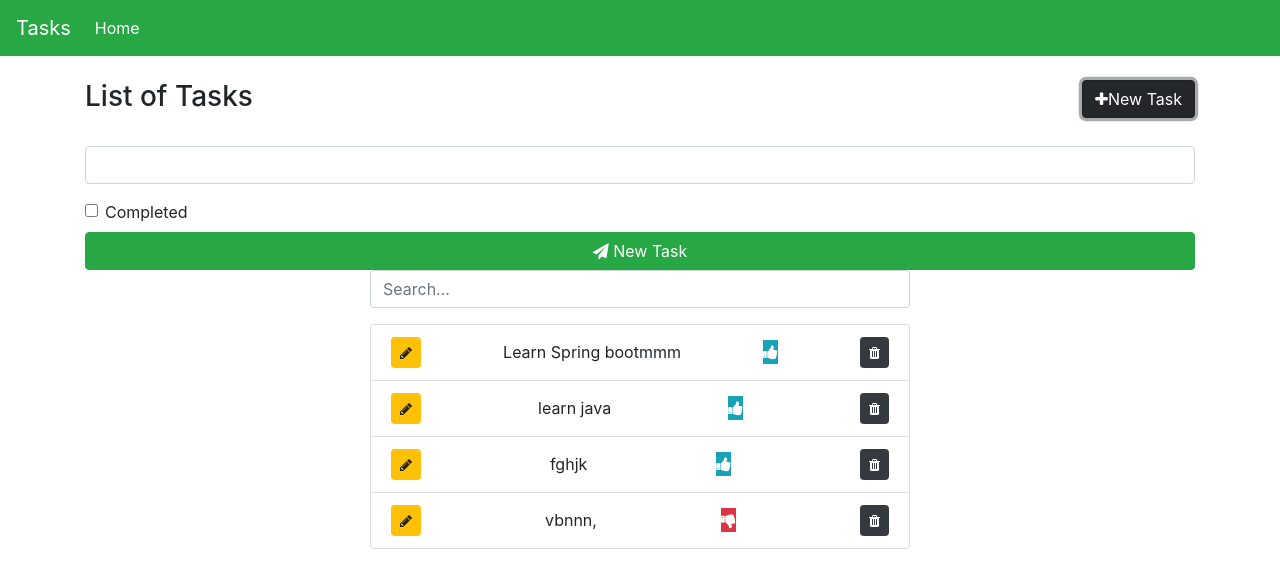
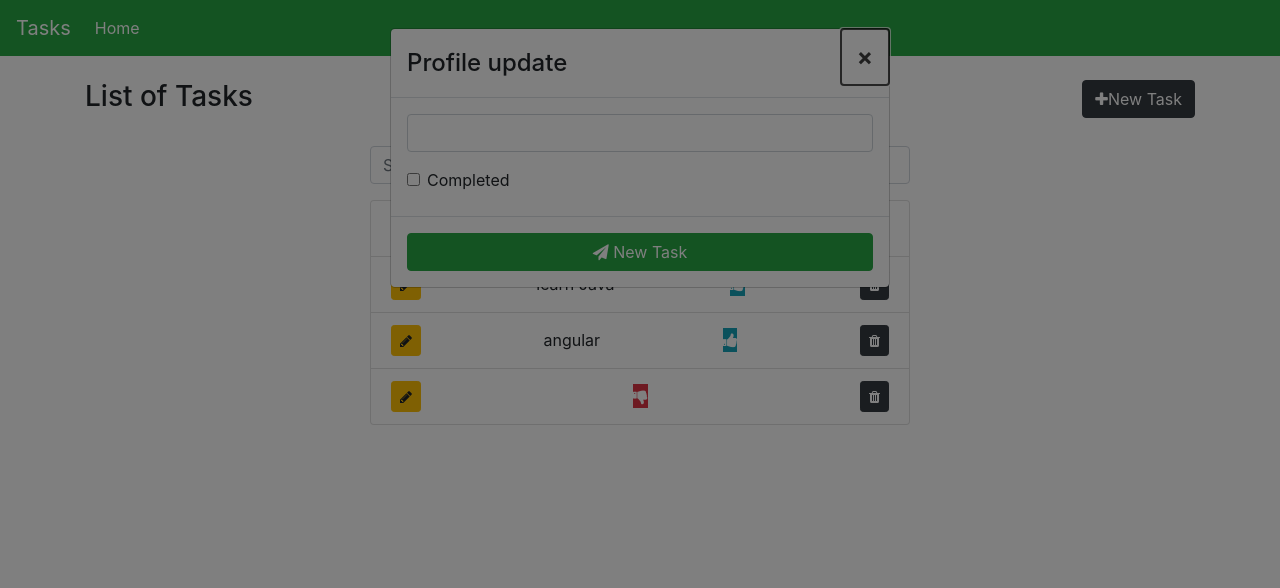
Before and after one commit to Mahmoudhadidi/ProjectAngular, an Angular app: page / in a window 1280 px wide. Both pictures are taken after a click on the button "New Task". Shown: the top 588 px of the page. Built offline with nearby package versions, Linux system fonts and the light colour scheme; data requests are answered from the project's data file.

Commit message:
popap ajout && popap modife

```diff
--- a/db.json
+++ b/db.json
@@ -2,23 +2,23 @@
   "tasks": [
     {
       "id": 2,
-      "label": "Learn Spring bootmmm",
+      "label": "Learn Spring boot",
       "completed": true
     },
     {
-      "label": "learn java",
+      "label": "learn Java",
       "completed": true,
       "id": 3
     },
     {
-      "label": "fghjk",
+      "label": "angular",
       "completed": true,
       "id": 4
     },
     {
-      "label": "vbnnn,",
+      "label": "",
       "completed": false,
-      "id": 5
+      "id": 8
     }
   ]
 }
--- a/package.json
+++ b/package.json
@@ -16,9 +16,11 @@
     "@angular/compiler": "~9.1.12",
     "@angular/core": "~9.1.12",
     "@angular/forms": "~9.1.12",
+    "@angular/localize": "~9.1.12",
     "@angular/platform-browser": "~9.1.12",
     "@angular/platform-browser-dynamic": "~9.1.12",
     "@angular/router": "~9.1.12",
+    "@ng-bootstrap/ng-bootstrap": "^6.2.0",
     "bootstrap": "^4.5.3",
     "rxjs": "~6.5.4",
     "tslib": "^1.10.0",
--- /dev/null
+++ b/src/app/matiere/matiere.component.ts
@@ -0,0 +1,15 @@
+import { Component, OnInit } from '@angular/core';
+
+@Component({
+  selector: 'app-matiere',
+  templateUrl: './matiere.component.html',
+  styleUrls: ['./matiere.component.css']
+})
+export class MatiereComponent implements OnInit {
+
+  constructor() { }
+
+  ngOnInit(): void {
+  }
+
+}
--- a/src/app/tasks/tasks.component.html
+++ b/src/app/tasks/tasks.component.html
@@ -4,13 +4,25 @@
 
     </div>
     <div class="col-md-6 text-right">
-        <button (click)="showForm = !showForm"  class="btn btn-dark">
+        <button  class="btn btn-dark" (click)="open(content)">
             <i class="fa fa-plus"></i>New Task
         </button>
     </div>
 </div>
 
-<div class="row" *ngIf="showForm">
+
+<ng-template #content let-modal>
+    <div class="modal-header">
+      <h4 class="modal-title" id="modal-basic-title">Profile update</h4>
+      <button type="button" class="close" aria-label="Close" (click)="modal.dismiss('Cross click')">
+        <span aria-hidden="true">&times;</span>
+      </button>
+    </div>
+    <div class="modal-body">
+
+
+
+        <div class="row" >
             <div class="col md-6 mx-auto">
                 <div class="form-group">
 
@@ -22,15 +34,26 @@
                     Completed
                   </label>
                 </div>
-        <button *ngIf="editForm" (click)="updateTask()" class="btn btn-warning btn-block ">
-            <i class="fa fa-refresh"></i> Update Task
-        </button>
-        <button *ngIf="!editForm" (click)="persistTask()" class="btn btn-success btn-block ">
-            <i class="fa fa-send"></i> New Task
-        </button>
+
 
             </div>
         </div>
+
+
+
+
+    </div>
+    <div class="modal-footer">
+        <button *ngIf="editForm" (click)="updateTask()" (click)="modal.close('Save click')" class="btn btn-warning btn-block ">
+            <i class="fa fa-refresh"></i> Update Task
+        </button>
+        <button *ngIf="!editForm" (click)="persistTask()" (click)="modal.close('Save click')" class="btn btn-success btn-block ">
+            <i class="fa fa-send"></i> New Task
+        </button>
+    </div>
+  </ng-template>
+
+
 
 
 <div class="row">
@@ -42,7 +65,7 @@
 
             <li *ngFor="let task of resultTasks" class="list-group-item d-flex justify-content-between align-items-center">
 
-               <button (click)="editTask(task)" class="btn btn-warning btn-sm">
+               <button (click)="editTask(task)" (click)="open(content)" class="btn btn-warning btn-sm">
                    <i class="fa fa-pencil"></i>
                </button>
 
--- a/src/app/tasks/tasks.component.ts
+++ b/src/app/tasks/tasks.component.ts
@@ -1,6 +1,7 @@
 import { Component, OnInit } from '@angular/core';
 import { Task } from '../models/task';
 import { TaskService } from '../services/task.service';
+import {NgbModal, ModalDismissReasons} from '@ng-bootstrap/ng-bootstrap';
 
 @Component({
   selector: 'app-tasks',
@@ -11,13 +12,33 @@ export class TasksComponent implements OnInit {
   searchText='';
   editForm=false;
   showForm= false;
+  closeResult = '';
   myTask: Task={
    label:'',
    completed: false
   }
 tasks:Task[]=[];
 resultTasks:Task[]=[];
-  constructor(private taskService: TaskService) { }
+  constructor(private taskService: TaskService,private modalService: NgbModal) { }
+
+  open(content) {
+    this.modalService.open(content, {ariaLabelledBy: 'modal-basic-title'}).result.then((result) => {
+      this.closeResult = `Closed with: ${result}`;
+    }, (reason) => {
+      this.closeResult = `Dismissed ${this.getDismissReason(reason)}`;
+    });
+  }
+
+  private getDismissReason(reason: any): string {
+    if (reason === ModalDismissReasons.ESC) {
+      return 'by pressing ESC';
+    } else if (reason === ModalDismissReasons.BACKDROP_CLICK) {
+      return 'by clicking on a backdrop';
+    } else {
+      return `with: ${reason}`;
+    }
+  }
+
 
   ngOnInit(): void {
     this.getTasks();
@@ -31,7 +52,8 @@ resultTasks:Task[]=[];
   deleteTask(id){
     this.taskService.delete(id)
         .subscribe(() => {
-           this.tasks=this.tasks.filter(task => task.id != id)
+           this.tasks=this.tasks.filter(task => task.id != id);
+           this.getTasks();
         })
   }
   persistTask(){
@@ -39,7 +61,7 @@ resultTasks:Task[]=[];
         .subscribe((task)=>{
           this.tasks=[task, ...this.tasks];
           this.resetTask();
-          this.showForm=false;
+          this.getTasks();
         })
   }
   resetTask(){
@@ -63,8 +85,9 @@ resultTasks:Task[]=[];
   updateTask(){
     this.taskService.update(this.myTask)
         .subscribe(task=>{
-          this.resetTask()
+          this.resetTask();
           this.editForm=false;
+          this.getTasks();
         })
   }
   searchTasks(){
--- a/src/polyfills.ts
+++ b/src/polyfills.ts
@@ -1,3 +1,7 @@
+/***************************************************************************************************
+ * Load `$localize` onto the global scope - used if i18n tags appear in Angular templates.
+ */
+import '@angular/localize/init';
 /**
  * This file includes polyfills needed by Angular and is loaded before the app.
  * You can add your own extra polyfills to this file.
```
Also changed, not shown: src/app/app.module.ts (+8 -2 lines), src/app/matiere/matiere.component.css (added), src/app/matiere/matiere.component.html (added), 2 other files (tests, documents, lock files or other folders). Lines whose indentation alone changed are shown as unchanged.
